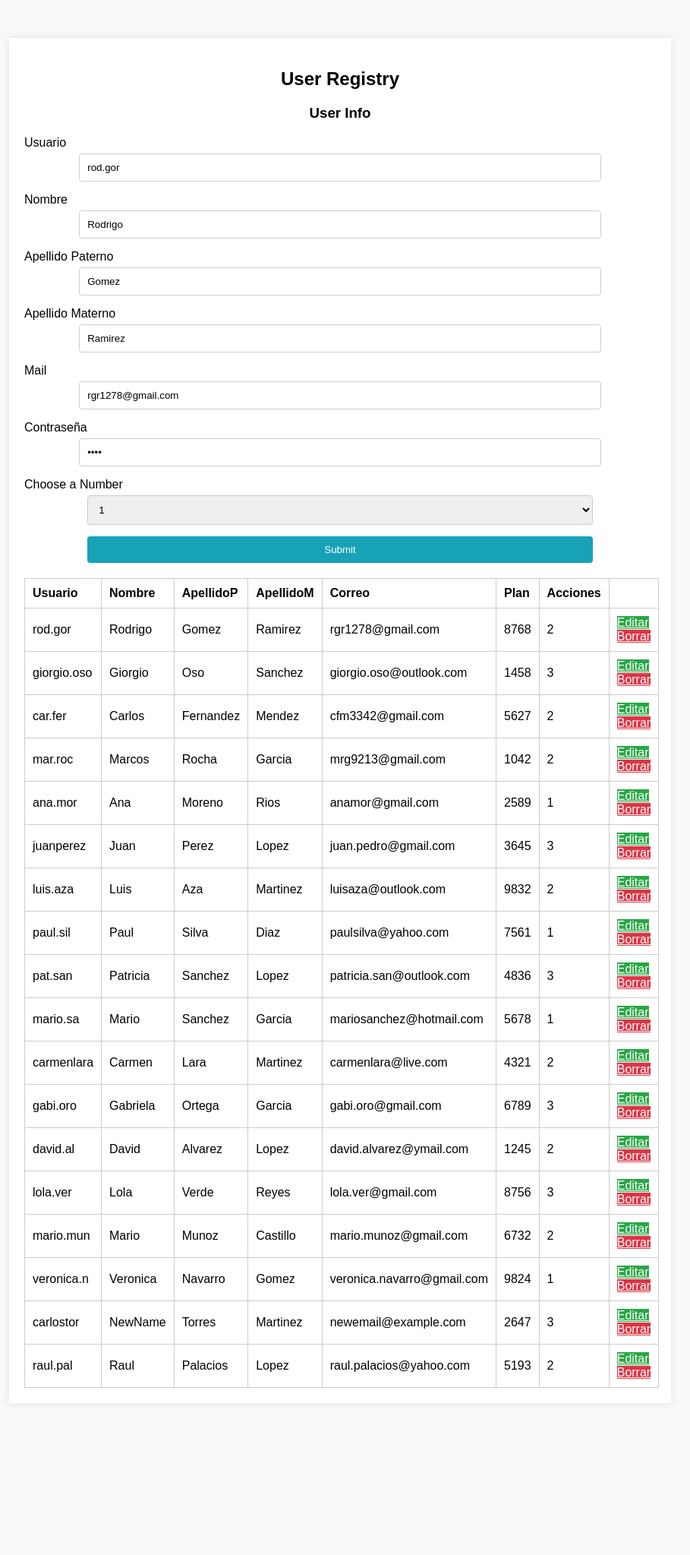
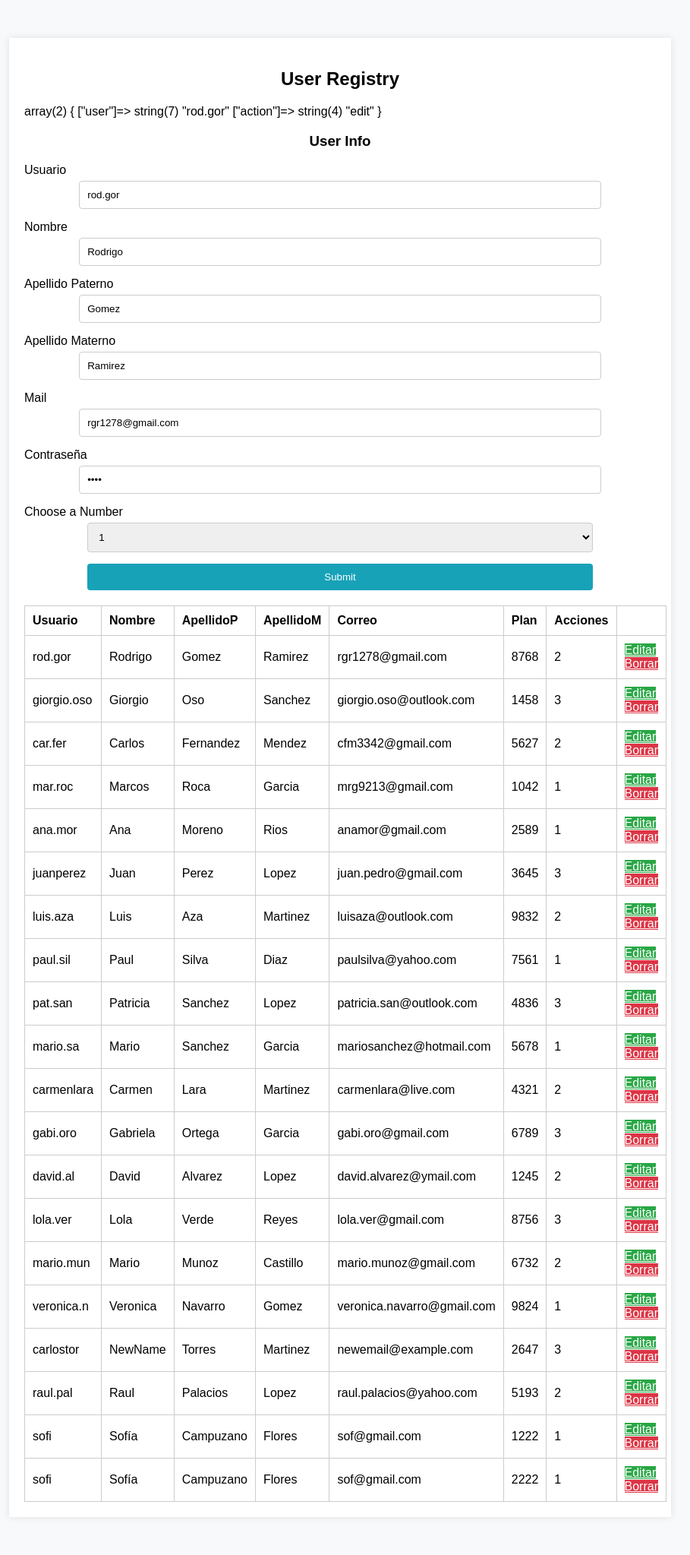
Before and after one commit to giorgio0s0codes/arquiweb2024, a PHP site: the page made by practicas/crudcsv/usuarios.php in a window 1280 px wide. Shown: the whole page at 76% size, without its empty margins (192-1101 px from the left). Before the commit the page ends 1827 px from the top, so only its background shows below. Run offline with PHP 8.4, Linux system fonts and the light colour scheme.

Commit message:
In this file I managed to have a working Edit button.

```diff
--- a/practicas/crudcsv/DB/usuarios.csv
+++ b/practicas/crudcsv/DB/usuarios.csv
@@ -1,7 +1,7 @@
 rod.gor,Rodrigo,Gomez,Ramirez,rgr1278@gmail.com,8768,2
 giorgio.oso,Giorgio,Oso,Sanchez,giorgio.oso@outlook.com,1458,3
 car.fer,Carlos,Fernandez,Mendez,cfm3342@gmail.com,5627,2
-mar.roc,Marcos,Rocha,Garcia,mrg9213@gmail.com,1042,2
+mar.roc,Marcos,Roca,Garcia,mrg9213@gmail.com,1042,1
 ana.mor,Ana,Moreno,Rios,anamor@gmail.com,2589,1
 juanperez,Juan,Perez,Lopez,juan.pedro@gmail.com,3645,3
 luis.aza,Luis,Aza,Martinez,luisaza@outlook.com,9832,2
@@ -16,3 +16,5 @@ mario.mun,Mario,Munoz,Castillo,mario.munoz@gmail.com,6732,2
 veronica.n,Veronica,Navarro,Gomez,veronica.navarro@gmail.com,9824,1
 carlostor,NewName,Torres,Martinez,newemail@example.com,2647,3
 raul.pal,Raul,Palacios,Lopez,raul.palacios@yahoo.com,5193,2
+sofi,Sofía,Campuzano,Flores,sof@gmail.com,1222,1
+sofi,Sofía,Campuzano,Flores,sof@gmail.com,2222,1
--- a/practicas/crudcsv/usuarios.php
+++ b/practicas/crudcsv/usuarios.php
@@ -108,11 +108,9 @@ else{
         <h2>User Registry</h2>
         <div class="col-md-6" style="margin:0 auto; float:none;">
             <form method="post" action="usuarioCNT.php">
-                <?php if(isset($_GET['edit'])){?>
+                <?php var_dump($_GET);?>
+                <?php if(isset($_GET['action'])&& $_GET['action']== 'edit'){?>
                     <input type="hidden" name = "edit" value="update">
-                <?php }?>
-                <?php if(isset($_GET['delete'])){?>
-                    <input type="hidden" name = "delete" value="update">
                 <?php }?>
                 <h3>User Info</h3>
                 <?php if (!empty($error)) echo "<p>$error</p>"; ?>
@@ -175,7 +173,7 @@ else{
                     <td><?= $usr["plan"]?></td>
                     <td>
                         <a href='usuarios.php?user=<?=urlencode($usr["usuario"])?>&action=edit' class='edit-button'>Editar</a>
-                        <a href='usuariosCNT.php?user=<?=urlencode($usr["usuario"])?>&action=delete' class='delete-button'>Borrar</a>
+                        <a href='usuarioCNT.php?user=<?=urlencode($usr["usuario"])?>&action=delete' class='delete-button'>Borrar</a>
                     </td>
                 </tr>
             <?php }?>
```
Also changed, not shown: practicas/crudcsv/usuarioCNT.php (+20 -3 lines).
